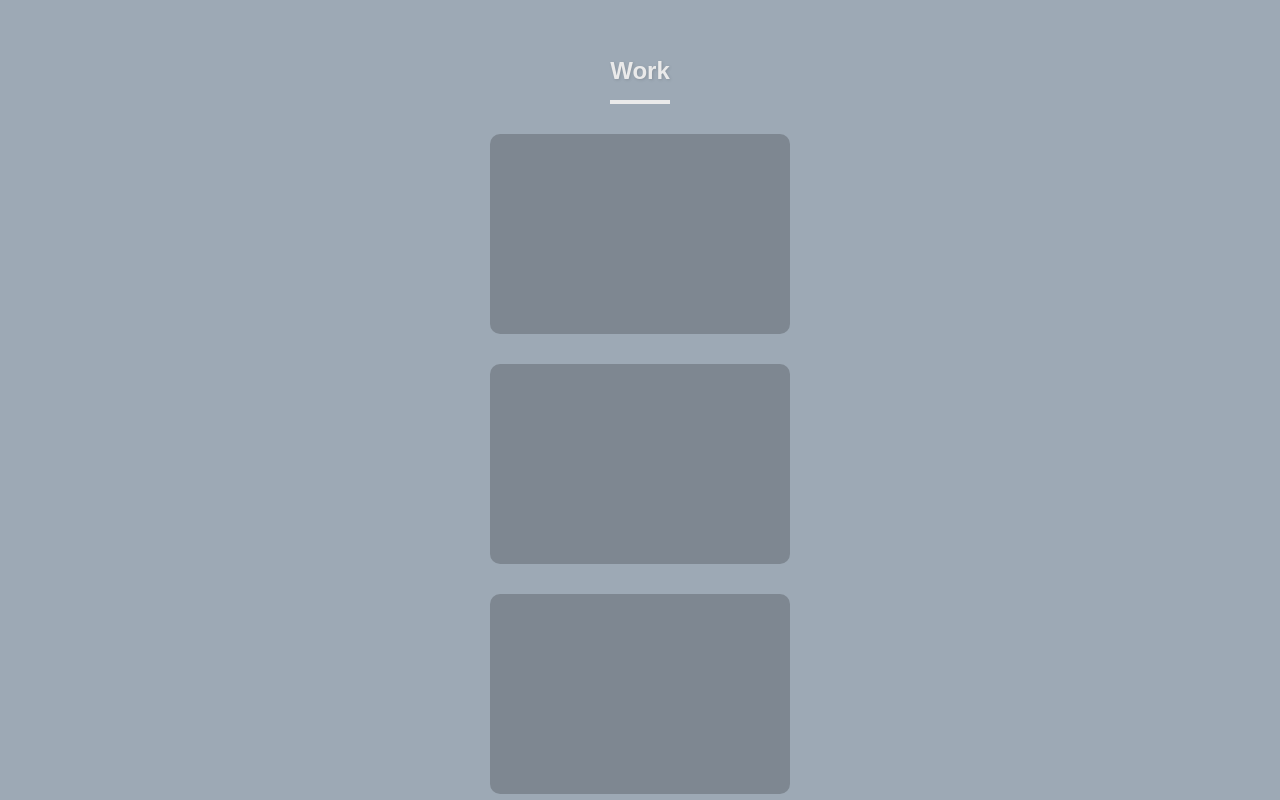
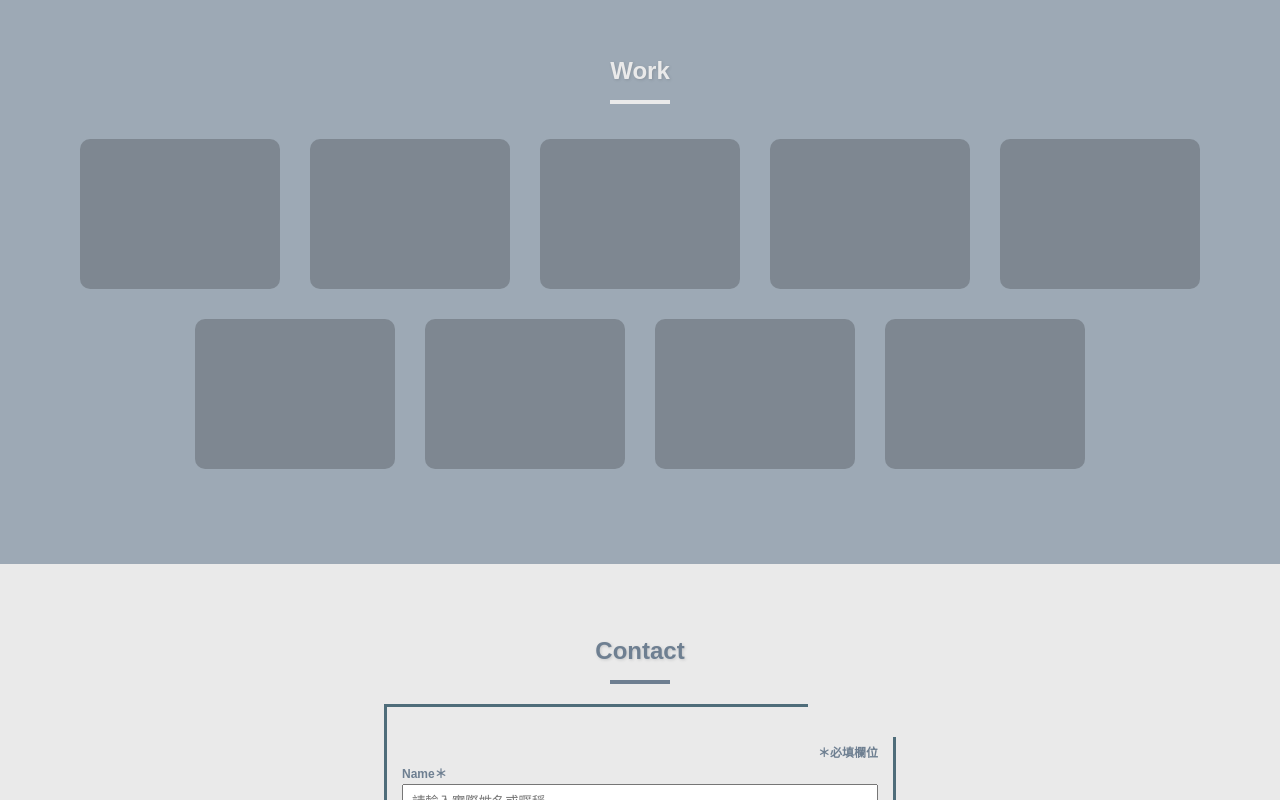
Before and after one commit to evelyn401/EVELYN-WEB, a plain HTML site: page index.html in a window 1280 px wide. Shown: the part 1080-1880 px from the top of the page. Drawn offline with Linux system fonts and the light colour scheme; a web font is replaced by a local one.

Commit message:
feat: 新增MD版本photobox樣式，調整寬度及彈性佈局以改善顯示效果

```diff
--- a/sass/_04inmain/_03md.scss
+++ b/sass/_04inmain/_03md.scss
@@ -171,6 +171,34 @@
         }
     }
 
+#photobox{
+    // 寬度
+    width: 90%;
+    // 彈性佈局
+    display: flex;
+    // 換行
+    flex-wrap: wrap;
+    // 水平置中
+    justify-content: center;
+    // background-color: aqua;
+    li{
+        // 寬度
+        width: 200px;
+        // 高度
+        height: 150px;
+        // 置中對齊
+        margin: 0 auto;
+        // 外間距（上下 左右）
+        margin: 15px 15px;
+        a{
+            // 文字尺寸
+            font-size: 16px;
+            // 感應區高度
+            height: 150px;
+            }
+    }
+}
+
 #Contact{
         // 背景顏色
         background-color: Var.$White02;
```
Also changed, not shown: css/style/styles.css, css/styles/styles.min.css.
